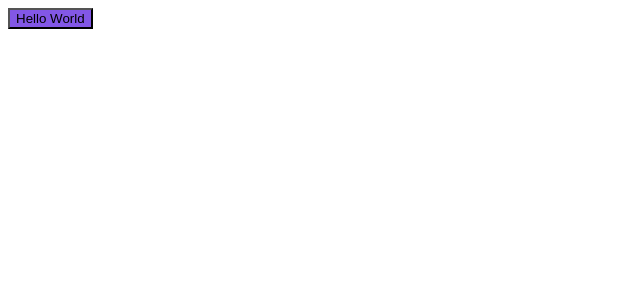
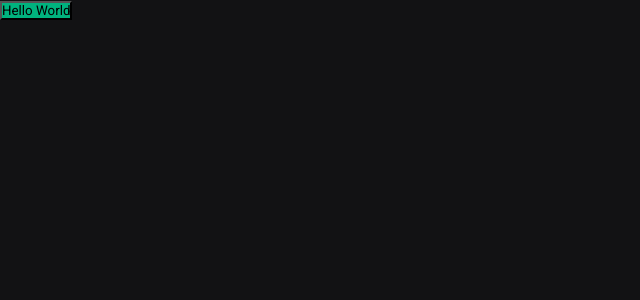
Before and after one commit to Rosangela-Nery/project.shop, a Next.js app: page / in a window 1280 px wide. Shown: the top 300 px of the page, without its empty margins (0-640 px from the left). Built offline with nearby package versions, Linux system fonts and the light colour scheme.

Commit message:
Global Styles

```diff
--- a/src/pages/_app.tsx
+++ b/src/pages/_app.tsx
@@ -1,3 +1,8 @@
-export default function MyApp({ Component, pageProps }) {
+import { AppProps } from "next/app";
+import { globalStyles } from "../styles/global";
+
+globalStyles();
+
+export default function App({ Component, pageProps }: AppProps) {
     return <Component {...pageProps} />
 }
--- a/src/pages/index.tsx
+++ b/src/pages/index.tsx
@@ -1,7 +1,7 @@
 import { styled } from "../styles"
 
 const Button = styled('button', {
-    backgroundColor: '$roxo',
+    backgroundColor: '$green300',
 })
 
 export default function Home() {
--- /dev/null
+++ b/src/styles/global.ts
@@ -0,0 +1,19 @@
+import { globalCss } from ".";
+
+export const globalStyles = globalCss({
+    '*': {
+        margin: 0,
+        padding: 0,
+    },
+
+    body: {
+        backgroundColor: '$gray900',
+        color: '$gray100',
+        '-webkit-font-smoothing': 'antialiased',
+    },
+
+    'body, input, textarea, button': {
+        fontFamily: 'Roboto',
+        fontWeight: 400,
+    }
+})
--- a/src/styles/index.ts
+++ b/src/styles/index.ts
@@ -12,7 +12,14 @@
 } = createStitches({
     theme: {
         colors: {
-            roxo: '#8257e6',
+            white: '#fff',
+            gray900: '#121214',
+            gray800: '#202024',
+            gray300: '#c4c4cc',
+            gray100: '#e1e1e6',
+
+            green500: '#00875f',
+            green300: '#00b37e'
         }
     }
 })
```
